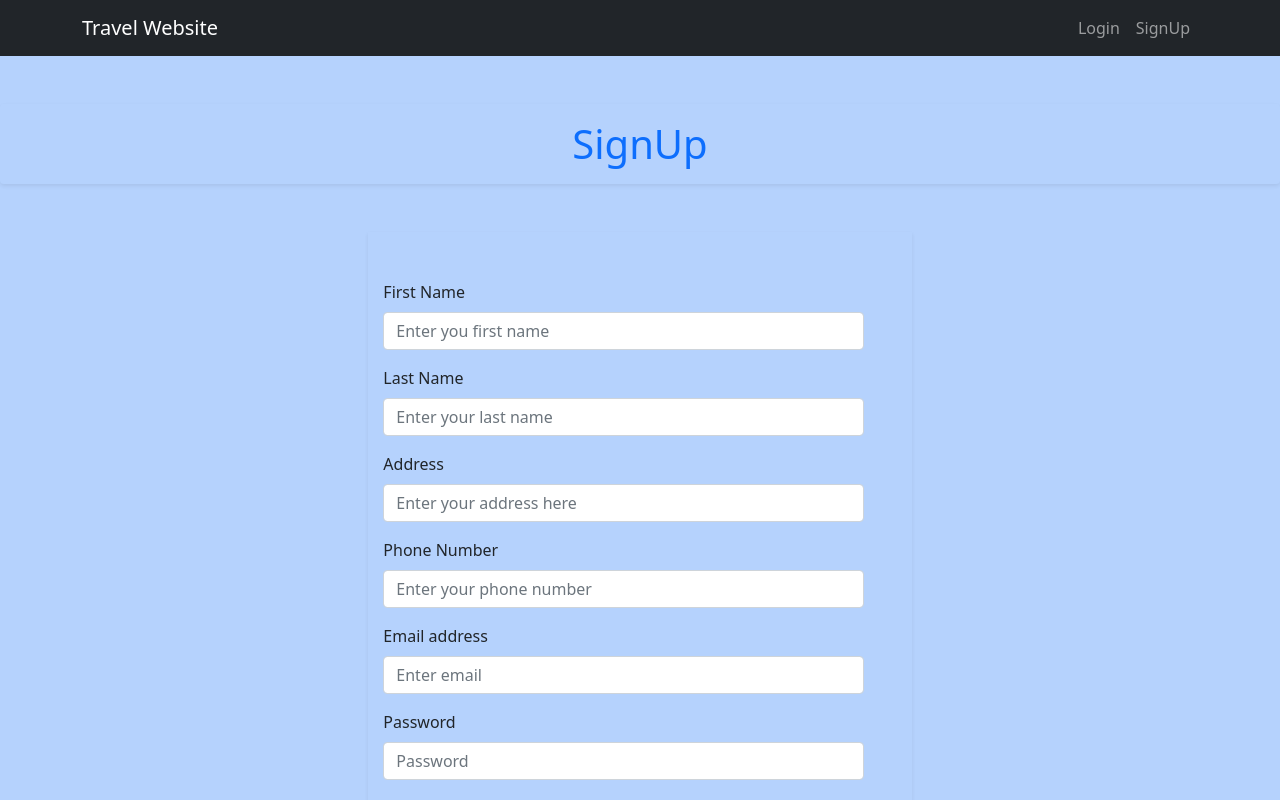
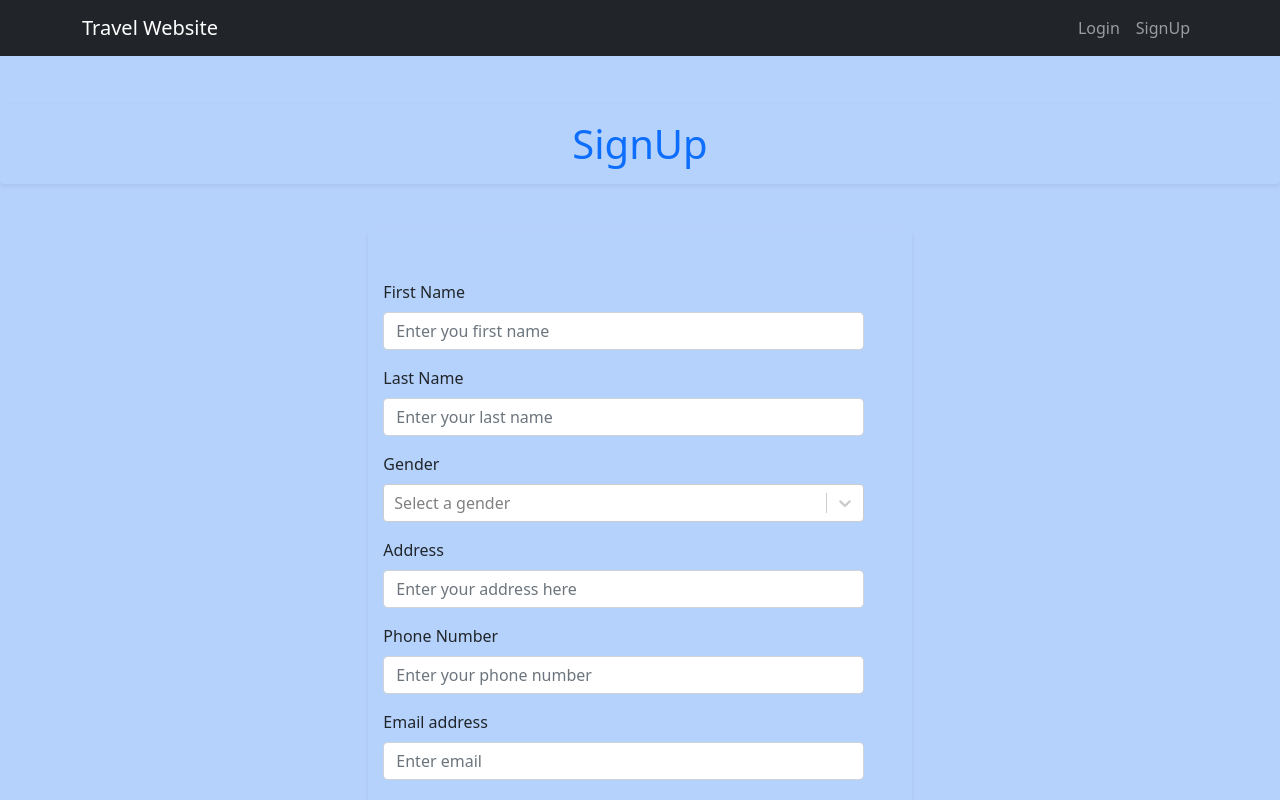
Before and after one commit to gopinathsjsu/team-project-vsrl_202_teamproject, a React (Create React App) app in the folder airline-application-frontend/: page /signup in a window 1280 px wide. Shown: the top 800 px of the page. Built offline with nearby package versions, Linux system fonts and the light colour scheme; no server answers.

Commit message:
added gender field

```diff
--- a/airline-application-frontend/src/components/signup.component.js
+++ b/airline-application-frontend/src/components/signup.component.js
@@ -5,6 +5,7 @@ import { signin,authenticate, isAuthenticated } from "../authHelper";
 import { useState } from "react";
 import { signup } from "../authHelper";
 import { Link } from "react-router-dom";
+import Select from "react-select";
 
 const SignUp =()=> {
 
@@ -14,13 +15,14 @@ const SignUp =()=> {
         lastName:"",
         address:"",
         phoneNumber:"",
+        gender:"",
         email:"",
         password:"",
         error:"",
         success:false
     });
 
-    const {firstName,lastName,email,address,phoneNumber,password,error,success}=values;
+    const {firstName,lastName,email,address,phoneNumber,gender,password,error,success}=values;
 
     const handleChange=name=>event=>{
         setValues({...values,error:false,[name]:event.target.value})
@@ -29,14 +31,14 @@ const SignUp =()=> {
     const onSubmit = event =>{
         event.preventDefault();
         setValues({...values,error:false});
-         signup({firstName,lastName,email,address,phoneNumber,password})
+         signup({firstName,lastName,email,address,phoneNumber,gender,password})
          .then(data=>{
              if(data.error){
                  setValues({...values,error:data.error,success:false});
              }
-            //  else{
-            //      setValues({...values,firstName:"",lastName:"",email:"",address:"",phone:"",password:"",success:true});
-            //  }
+              else{
+                  setValues({...values,firstName:"",lastName:"",email:"",address:"",phone:"",password:"",success:true});
+              }
          })
          .catch((err)=>console.log("Error in signup "+err))
     };
@@ -58,6 +60,11 @@ const SignUp =()=> {
             {error}
         </div>);
     }
+
+    const actions=[
+        {label:"Male"},
+        {label:"Female"}
+    ];
 
 
         return (
@@ -82,6 +89,13 @@ const SignUp =()=> {
 
                     <Form.Control type="text" value={lastName} onChange={handleChange("lastName")} placeholder="Enter your last name" />
 
+                    </Form.Group>
+
+                    <Form.Group className="mb-3" controlId="formBasicEmail">
+                    <Form.Label>Gender</Form.Label>
+
+
+                    <Select type="text" value={gender} onChange={handleChange("gender")} placeholder="Select a gender" options={actions} />
                     </Form.Group>
 
                     <Form.Group className="mb-3" controlId="formBasicEmail">
```
Also changed, not shown: 1 other file (tests, documents, lock files or other folders).
